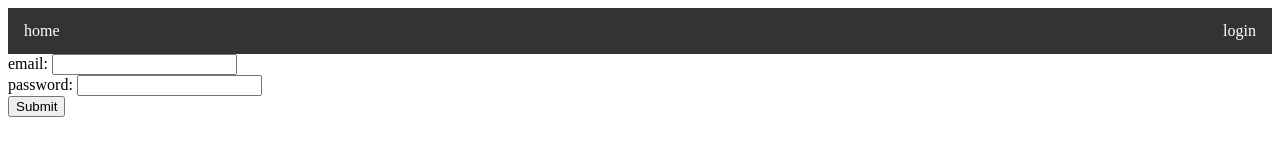
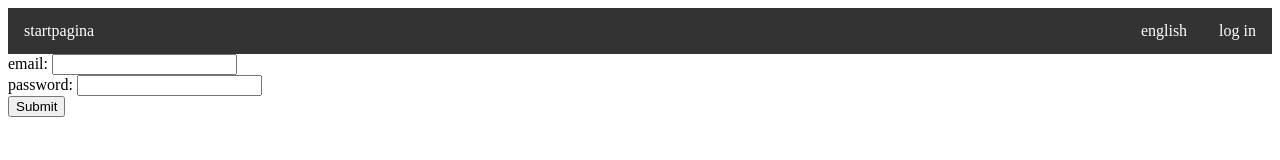
Before and after one commit to jeltethefacer/scheduler_front_end, a React (Create React App) app: page /login in a window 1280 px wide. Shown: the top 160 px of the page. Built offline with nearby package versions, Linux system fonts and the light colour scheme.

Commit message:
localization

```diff
--- a/src/App.js
+++ b/src/App.js
@@ -1,4 +1,4 @@
-import React, { useEffect } from 'react';
+import React, { useEffect, createContext, useState} from 'react';
 import { useSelector, useDispatch } from 'react-redux'
 import { verifyToken, noTokenStorage} from "./actions/login"
 
@@ -17,10 +17,15 @@ import UserInformation from './components/UserInformation';
 import Navbar from './components/Navbar';
 import TimeslotCategorieForm from './components/TimeslotCatogorieForm';
 
+import translations from "./translations.json"
+
+export const languageContext = createContext()
 
 
 function App() {
   const dispatch = useDispatch()
+
+  const language= useSelector(state => state.l18n.language)
 
   useEffect(() => {
     const token = localStorage.getItem("token")
@@ -41,8 +46,9 @@ function App() {
   console.log("Production is ", process.env.NODE_ENV)
 
   return (
+
         <Router>
-
+          <languageContext.Provider value={translations[language]}>
             <Navbar></Navbar>
 
 
@@ -72,10 +78,8 @@ function App() {
                 loginInformation.loggedIn ? <UserInformation /> : <Redirect to="/login" />
               } />
             </Switch>
-
-
+          </languageContext.Provider>
         </Router>
   );
 }
-
 export default App;
--- /dev/null
+++ b/src/actions/l18n.js
@@ -0,0 +1,8 @@
+export const changeLanguage = (language) => {
+    return {
+        type: "CHANGE_LANGUAGE",
+        data: {
+            language:language
+        }
+    }
+}
--- a/src/components/Navbar.js
+++ b/src/components/Navbar.js
@@ -1,36 +1,40 @@
-import React, { useEffect } from 'react';
+import React, { useEffect, useContext } from 'react';
 import { useSelector, useDispatch } from 'react-redux'
 import { getUserInformation } from "../actions/user"
 import { Link } from 'react-router-dom';
 import { checkRole} from "../utils/checkRole"
 
+import {changeLanguage} from "../actions/l18n"
+
 import "../css/navbar.css"
+import { languageContext } from '../App';
 
 
 function Navbar() {
-
     const loginInformation = useSelector(state => state.login)
-
+    const translation = useContext(languageContext)
 
     const userRoles = useSelector(state => state.user.roles)
     const user = useSelector(state => state.user.user)
     const token = useSelector(state => state.login.token)
+    const language= useSelector(state => state.l18n.language)
+
     const dispatch = useDispatch()
 
-    const loginOrLogout = (loggedIn) =>{
-        return loggedIn ? <Link to="/logout" className={"navbar_link"}>logout</Link> : <Link to="/login" className={"navbar_link"}>login</Link>
+    const loginOrLogout = (loggedIn, translation) =>{
+        return loggedIn ? <Link to="/logout" className={"navbar_link"}>{translation.logout}</Link> : <Link to="/login" className={"navbar_link"}>{translation.login}</Link>
     }
 
 
-    const moderatorLink = (userRoles) => {
+    const moderatorLink = (userRoles, translation) => {
         if(checkRole(userRoles, "userModerator")) {
-            return <li className={"navbar_list_element"}><Link to="/moderator" className={"navbar_link"}>moderator</Link></li>
+            return <li className={"navbar_list_element"}><Link to="/moderator" className={"navbar_link"}>{translation.moderator}</Link></li>
         }
     }
 
-    const timeslotLink = (userRoles, chairman) => {
+    const timeslotLink = (userRoles, chairman, translation) => {
         if(checkRole(userRoles, "createTimeslot") || (chairman && chairman.length !== 0)) {
-            return <li className={"navbar_list_element"}><Link to="/timeslot/create" className={"navbar_link"}>create Timeslot</Link></li>
+        return <li className={"navbar_list_element"}><Link to="/timeslot/create" className={"navbar_link"}>{translation.createTimeslot}</Link></li>
         }
     }
 
@@ -41,20 +45,24 @@ function Navbar() {
         }
     }, [dispatch, token])
 
+    const onChangeLanguageClick  = (currentLanguage) =>{
+        currentLanguage === "english" ? dispatch(changeLanguage("dutch")) : dispatch(changeLanguage("english"))
+
+    }
+
+    console.log("navbar", translation)
 
     //renders only if there is userinformation
     return (
         <ul className={"navbar_list"}>
-            <li className={"navbar_list_element"}><Link to="/" className={"navbar_link"}>home </Link></li>
-            <li className={"navbar_log_element"}> {loginOrLogout(loginInformation.loggedIn)} </li>
-            {loginInformation.loggedIn? moderatorLink(userRoles) : ""}
-            {loginInformation.loggedIn? user ? timeslotLink(userRoles, user.chairman) : "" : ""}
-            {loginInformation.loggedIn? <li className={"navbar_list_element"}><Link to="/timeslot" className={"navbar_link"}>timeslots</Link></li> : ""}
+            <li className={"navbar_list_element"}><Link to="/" className={"navbar_link"}>{translation.home}</Link></li>
+            <li className={"navbar_log_element"}> {loginOrLogout(loginInformation.loggedIn, translation)} </li>
+            <li className={"navbar_log_element"} onClick={()=> onChangeLanguageClick(language)}><div className={"navbar_link"}>{translation.otherLanguage}</div></li>
+            {loginInformation.loggedIn? moderatorLink(userRoles, translation) : ""}
+            {loginInformation.loggedIn? user ? timeslotLink(userRoles, user.chairman, translation) : "" : ""}
+            {loginInformation.loggedIn? <li className={"navbar_list_element"}><Link to="/timeslot" className={"navbar_link"}>{translation.timeslots}</Link></li> : ""}
         </ul>
     )
-
-
-
 }
 
 export default Navbar
--- a/src/index.js
+++ b/src/index.js
@@ -3,7 +3,6 @@ import ReactDOM from 'react-dom';
 import App from './App';
 import { Provider } from 'react-redux'
 import thunk from 'redux-thunk'
-
 
 import loginReducer from './reducers/login'
 import roleReducer from './reducers/role';
@@ -13,6 +12,7 @@ import moderatorReducer from './reducers/moderator';
 import { createStore, combineReducers, applyMiddleware } from 'redux';
 import timeslotReducer from './reducers/timeslot';
 import timeslotCategorieReducer from './reducers/timeslotCategorie';
+import l18nReducer from './reducers/l18n';
 
 const store = createStore(combineReducers({
   login: loginReducer,
@@ -20,7 +20,8 @@ const store = createStore(combineReducers({
   user: userReducer,
   moderator: moderatorReducer,
   timeslot: timeslotReducer,
-  timeslotCategorie: timeslotCategorieReducer
+  timeslotCategorie: timeslotCategorieReducer,
+  l18n: l18nReducer
 }),
   applyMiddleware(thunk)
 )
--- /dev/null
+++ b/src/reducers/l18n.js
@@ -0,0 +1,15 @@
+const defaultState = {
+    language: "dutch"
+}
+
+const l18nReducer = (state = defaultState, action) => {
+    switch(action.type) {
+        case "CHANGE_LANGUAGE" :
+            return {
+                language: action.data.language
+            }
+        default:
+            return state
+    }
+}
+export default l18nReducer
--- /dev/null
+++ b/src/translations.json
@@ -0,0 +1,22 @@
+{
+	"dutch": {
+		"welcomemessage": "Hallo gebruiker",
+		"home": "startpagina",
+		"login": "log in",
+		"logout": "log uit",
+		"createTimeslot": "creer een nieuwe tijdspunt",
+		"timeslots": "tijdspunten",
+		"moderator": "beheerder",
+		"otherLanguage": "english"
+	},
+	"english": {
+		"welcomemessage": "Hallo gebruiker",
+		"home": "homepage",
+		"login": "login",
+		"logout": "logout",
+		"createTimeslot": "create a timeslot",
+		"timeslots": "timeslots",
+		"moderator": "moderator",
+		"otherLanguage": "nederlands"
+	}
+}
```
Lines whose indentation alone changed are shown as unchanged.
